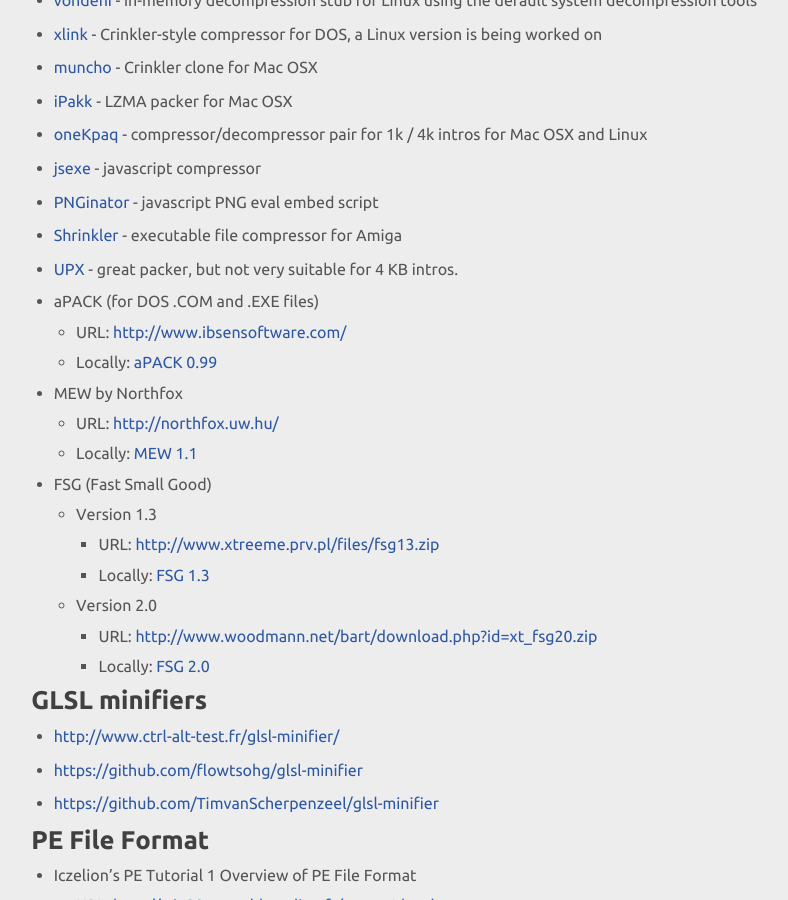
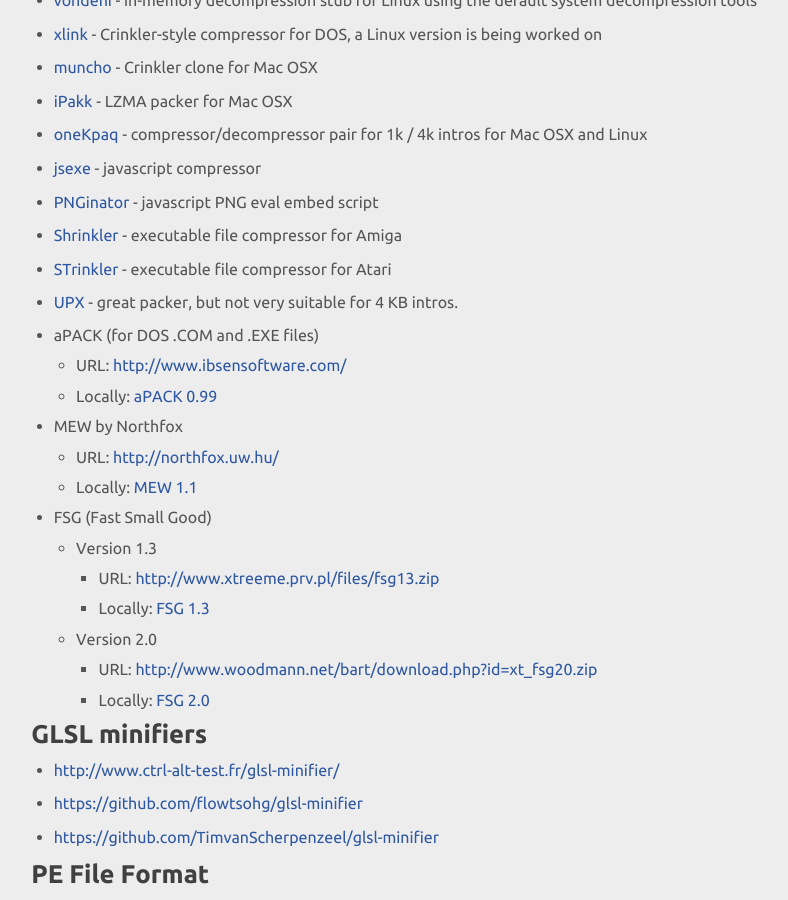
Before and after one commit to in4k/in4k.github.io, a Jekyll site: the page built from wiki/exe-packers-tweakers-and-linkers.markdown, in a window 1280 px wide and 900 px high, scrolled down 473 px. Shown: the whole window, without its empty margins (138-926 px from the left). Built offline with Jekyll 4.4.1, drawn with Linux system fonts in a browser that asks for light colours.

Commit message:
Update exe-packers-tweakers-and-linkers.markdown

```diff
--- a/wiki/exe-packers-tweakers-and-linkers.markdown
+++ b/wiki/exe-packers-tweakers-and-linkers.markdown
@@ -34,6 +34,8 @@
 * [PNGinator](https://gist.github.com/gasman/2560551) - javascript PNG eval embed script
 
 * [Shrinkler](https://bitbucket.org/askeksa/shrinkler) - executable file compressor for Amiga
+
+* [STrinkler](https://www.pouet.net/prod.php?which=90348) - executable file compressor for Atari
 
 * [UPX](https://upx.github.io/) - great packer, but not very suitable for 4 KB intros.
 
```
